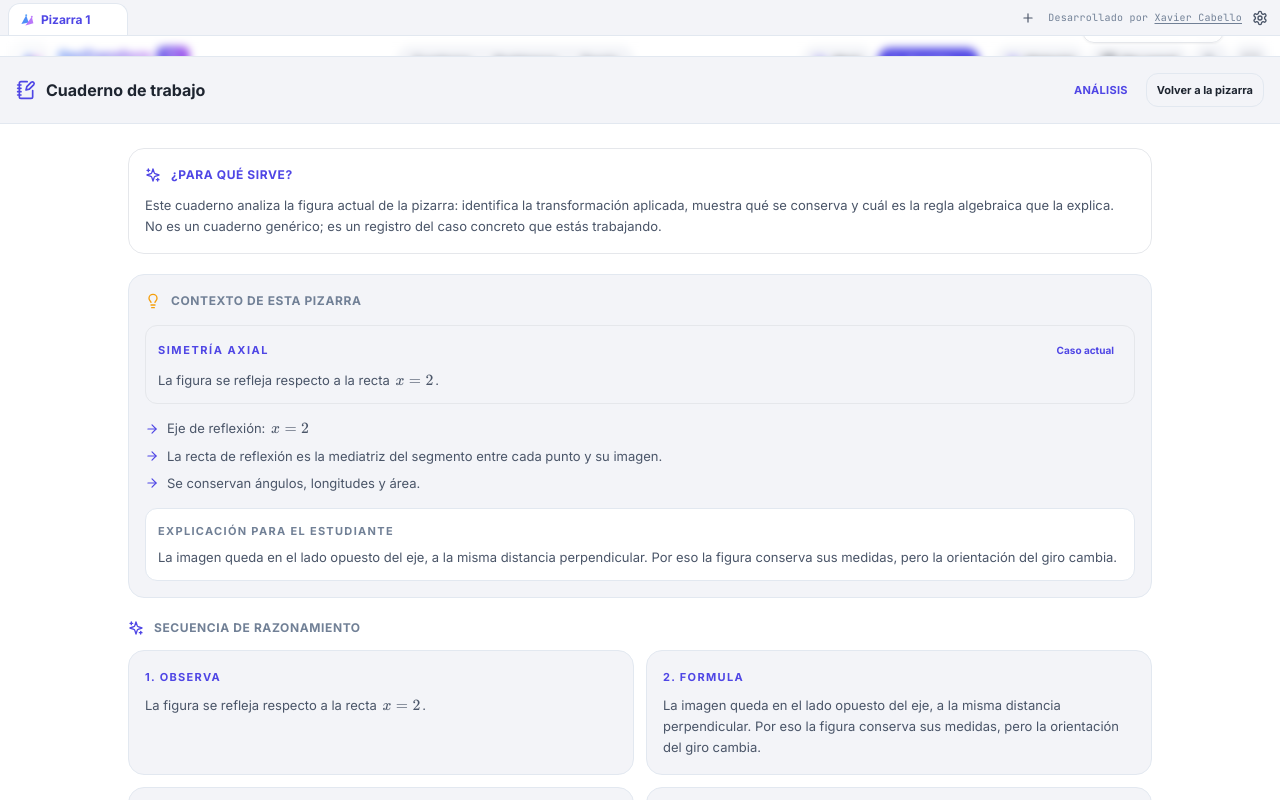
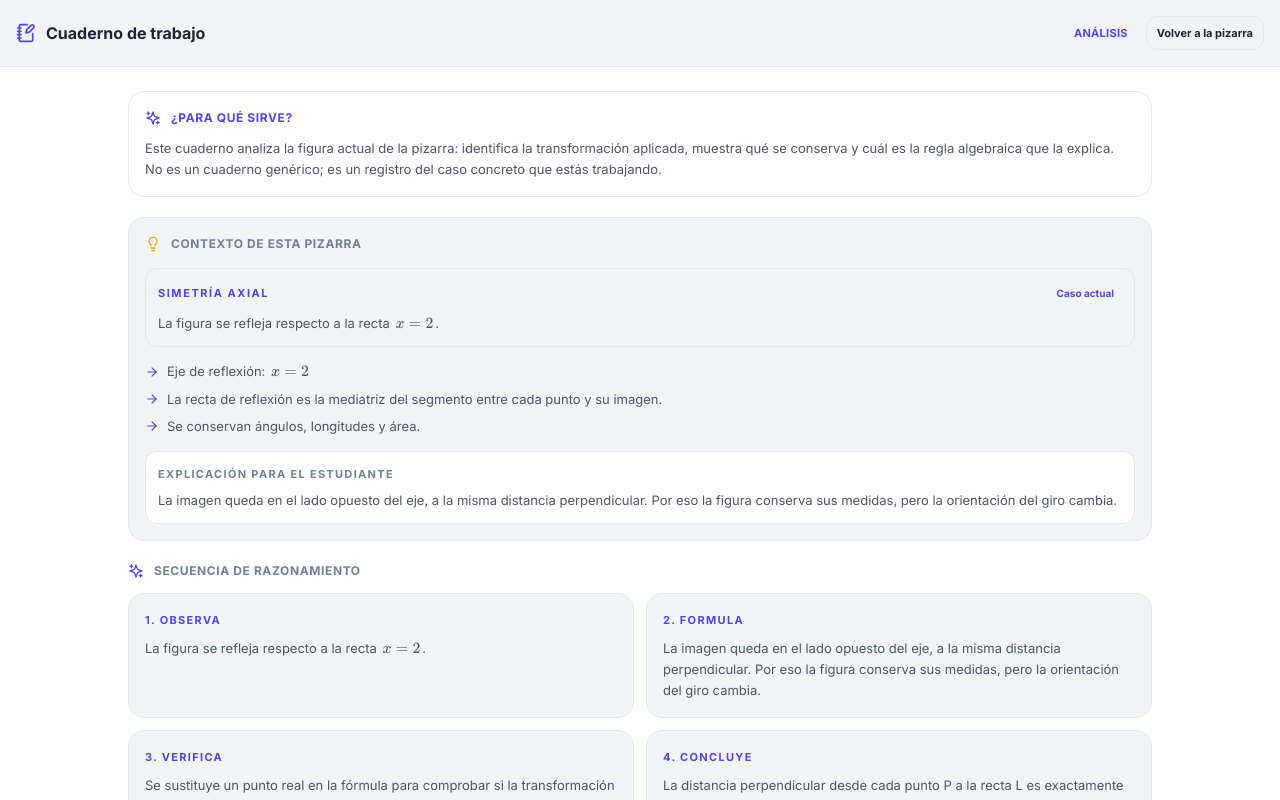
Before and after one commit to juanxaviercasa/transformaciones_geometricas, a React (Vite) app: page / in a window 1280 px wide. Both pictures are taken after a click on the button "Cuaderno". Built offline with nearby package versions, Linux system fonts and the light colour scheme.

Commit message:
fix(ui): montar Cuaderno de trabajo y Guia en createPortal para pantalla completa limpia sin traslapes

```diff
--- a/src/components/InteractiveGuideModal.tsx
+++ b/src/components/InteractiveGuideModal.tsx
@@ -1,4 +1,5 @@
 import React, { useState } from 'react';
+import { createPortal } from 'react-dom';
 import {
   HelpCircle,
   X,
@@ -244,7 +245,7 @@ export const InteractiveGuideModal: React.FC<InteractiveGuideModalProps> = ({
 
   const activeStepData = steps[currentStep];
 
-  return (
+  return createPortal(
     <div className="fixed inset-0 z-50 flex items-center justify-center bg-black/45 backdrop-blur-sm p-4 animate-in fade-in duration-150">
       <div className="w-full max-w-2xl rounded-3xl bg-surface p-6 shadow-2xl border border-border flex flex-col space-y-4 max-h-[90vh]">
         {/* ENCABEZADO DE LA GUÍA */}
@@ -338,6 +339,7 @@ export const InteractiveGuideModal: React.FC<InteractiveGuideModalProps> = ({
           </div>
         </div>
       </div>
-    </div>
+    </div>,
+    document.body
   );
 };
--- a/src/components/Workspace.tsx
+++ b/src/components/Workspace.tsx
@@ -1,4 +1,5 @@
 import React, { useState, useRef, useEffect, useMemo, useCallback } from 'react';
+import { createPortal } from 'react-dom';
 import {
   MousePointer,
   Hexagon,
@@ -4030,45 +4031,23 @@ export function Workspace({
       )}
 
       {/* PÁGINA COMPLETA DE CUADERNO */}
-      {isNotebookOpen && (
-        <div className="fixed inset-0 z-50 bg-surface/95 backdrop-blur-sm overflow-hidden animate-in fade-in duration-150">
+      {isNotebookOpen &&
+        createPortal(
+          <div className="fixed inset-0 z-50 bg-surface flex flex-col overflow-hidden animate-in fade-in duration-150">
             <div
               className="h-full w-full flex flex-col"
               role="dialog"
               aria-modal="true"
               aria-label="Cuaderno de trabajo"
             >
-            <div className="flex items-center justify-between border-b border-border bg-panel/90 px-4 py-3 shrink-0">
-              <div className="flex items-center gap-2">
-                <FileText className="h-4 w-4 text-accent" />
-                <span className="text-sm font-bold text-ink">Cuaderno</span>
-              </div>
-              <div className="flex items-center gap-2">
-                <button
-                  onClick={() => setIsNotebookOpen(false)}
-                  className="flex items-center gap-1.5 rounded-xl border border-accent/40 bg-accent/10 px-3 py-1.5 text-[11px] font-bold text-accent shadow-sm hover:bg-accent/15 transition"
-                >
-                  <ChevronRight className="h-3.5 w-3.5 rotate-180" />
-                  Volver a la pizarra
-                </button>
-                <button
-                  onClick={() => setIsNotebookOpen(false)}
-                  className="p-2 rounded-xl hover:bg-black/5"
-                  aria-label="Cerrar cuaderno"
-                >
-                  <X className="h-4 w-4" />
-                </button>
-              </div>
-            </div>
-            <div className="flex-1 min-h-0">
               <AlgebraicNotebook
                 engineResult={engineResult}
                 boardContext={notebookContext}
                 onClose={() => setIsNotebookOpen(false)}
               />
             </div>
-          </div>
-        </div>
+          </div>,
+          document.body
         )}
 
       {/* PÁGINA COMPLETA DE PROBLEMAS Y RUTA DE ESTUDIO */}
```
Lines whose indentation alone changed are shown as unchanged.
